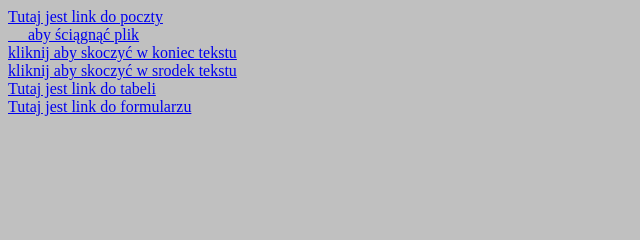
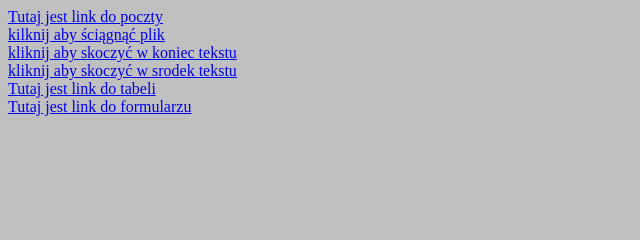
Before and after one commit to KamilGal/kamilGal1, a plain HTML site: page index.html in a window 1280 px wide. Shown: the top 240 px of the page, 0-640 px from the left. Drawn offline with Linux system fonts and the light colour scheme.

Commit message:
Add files via upload

```diff
--- a/index.html
+++ b/index.html
@@ -8,7 +8,7 @@
                 <body>
 				<a name="skok_poczatek"></a>
 			<a href="poczta_galazkiewicz.html"> Tutaj jest link do poczty </a> <br>
-			<a href="plik_galazkiewicz.html"> &nbsp;&nbsp;&nbsp;&nbsp; aby ściągnąć plik</a> <br>
+			<a href="plik_galazkiewicz.html"> kilknij aby ściągnąć plik</a> <br>
 			<a href="#skok_koniec">kliknij aby skoczyć w koniec tekstu</a> <br>
 			<a href="#skok_srodek">kliknij aby skoczyć w srodek tekstu</a> <br>
 			<a href="tabela_galazkiewicz.html"> Tutaj jest link do tabeli </a> <br>
@@ -38,10 +38,10 @@
 <p align="right"> Data urodzenia: <strike> <font color=„green” size=„1” face=„Arial”> 08 Luty 2000 </font> </strike> </p> <br>
 <center> <p> H <sub> 2 </sub> SO <sub> 4 </sub> </p> <br>
 <p align="left"> x <sup> * </sup> x=x <sup> 2 </sup> </p> <br>
-                </body>
+
                <a name="skok_srodek"></a>
 			<a href="poczta_galazkiewicz.html"> Tutaj jest link do poczty </a> <br>
-			<a href="plik_galazkiewicz.html”> aby ściągnąć plik </a> <br>
+			<a href="plik_galazkiewicz.html"> kliknij aby ściągnąć plik </a> <br>
 			<a href="#skok_koniec">kliknij aby skoczyć w koniec tekstu</a> <br>
 			<a href="#skok_poczatek">kliknij aby skoczyć na poczatek tekstu</a> <br>
 			<a href="tabela_galazkiewicz.html"> Tutaj jest link do tabeli </a> <br>
@@ -133,8 +133,9 @@ Gałązkiewicz &nbsp &nbsp &nbsp &nbsp &nbsp &nbsp &nbsp &nbsp &nbsp &nbsp Kamil
 </OL>
 </OL>
 </OL>
+</body>
             <a href="poczta_galazkiewicz.html"> Tutaj jest link do poczty </a> <br>
-			<a href="plik_galazkiewicz.html"> &nbsp;&nbsp;&nbsp;&nbsp; aby ściągnąć plik </a> <br>
+			<a href="plik_galazkiewicz.html"> kiknij aby ściągnąć plik </a> <br>
 			<a href="#skok_poczatek">kliknij aby skoczyć w poczatek tekstu</a> <br>
 			<a href="#skok_srodek">kliknij aby skoczyć w srodek tekstu</a> <br>
 			<a href="tabela_galazkiewicz.html"> Tutaj jest link do tabeli </a> <br>
```
